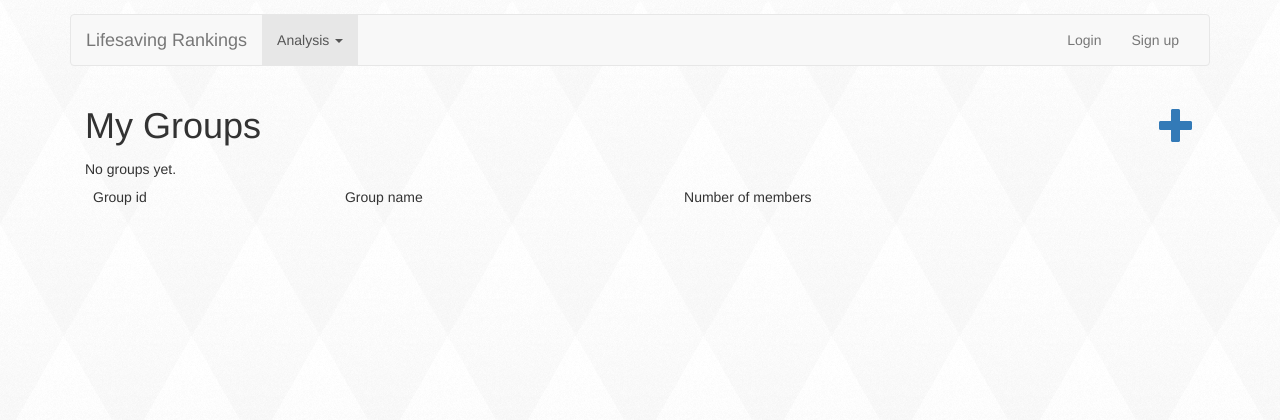
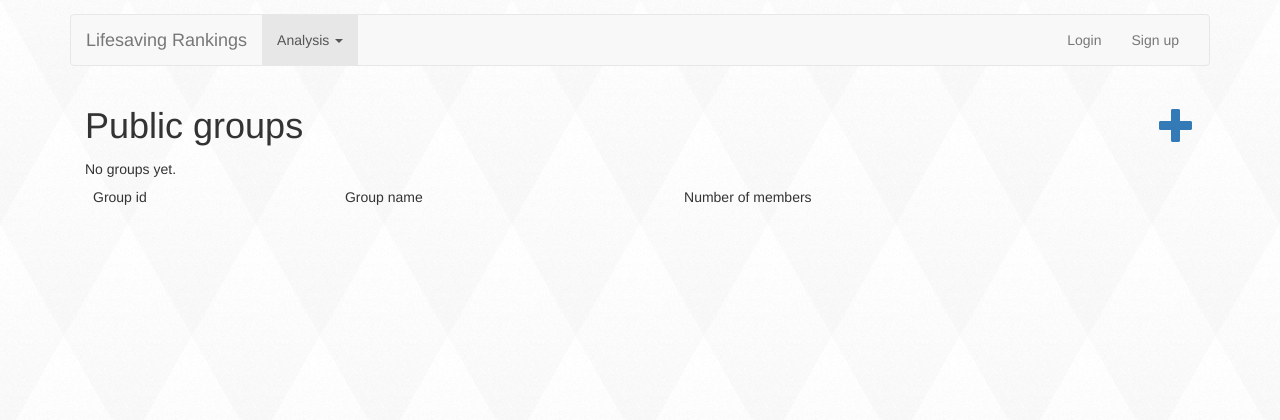
Before and after one commit to rubenvanerk/lifesavingrankings, a Django app: a page that uses lifesaving_rankings/templates/analysis/analysisgroup_list.html in a window 1280 px wide. Shown: the top 420 px of the page. Run offline with Django 3.2, Linux system fonts and the light colour scheme; data that the repository does not hold is empty; some libraries are stand-ins or nearby versions.

Commit message:
public group page is not my groups anymore

```diff
--- a/lifesaving_rankings/templates/analysis/analysisgroup_form.html
+++ b/lifesaving_rankings/templates/analysis/analysisgroup_form.html
@@ -3,6 +3,7 @@
 
 {% block title %}Lifesaving Rankings - Edit Group{% endblock %}
 {% block content %}
+    <div class="row">
         <div class="col-md-4">
             <form action="" method="post">{% csrf_token %}
                 {{ form|crispy }}
@@ -11,4 +12,5 @@
                 <input type="submit" value="Update" class="btn btn-primary"/>
             </form>
         </div>
+    </div>
 {% endblock %}
--- a/lifesaving_rankings/templates/analysis/analysisgroup_list.html
+++ b/lifesaving_rankings/templates/analysis/analysisgroup_list.html
@@ -4,7 +4,13 @@
 {% block content %}
     <div class="row">
         <div class="col-xs-10">
-            <h1>My Groups</h1>
+            <h1>
+                {% if public %}
+                    Public groups
+                {% else %}
+                    My groups
+                {% endif %}
+            </h1>
         </div>
         <div class="col-xs-2 text-right">
             <a href="{% url 'analysis:group-create' %}"><h1><i class="glyphicon glyphicon-plus"></i></h1></a>
```
Lines whose indentation alone changed are shown as unchanged.
